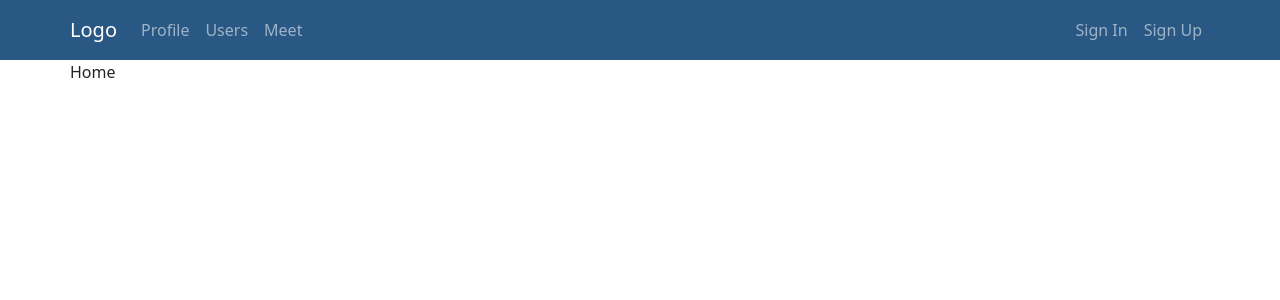
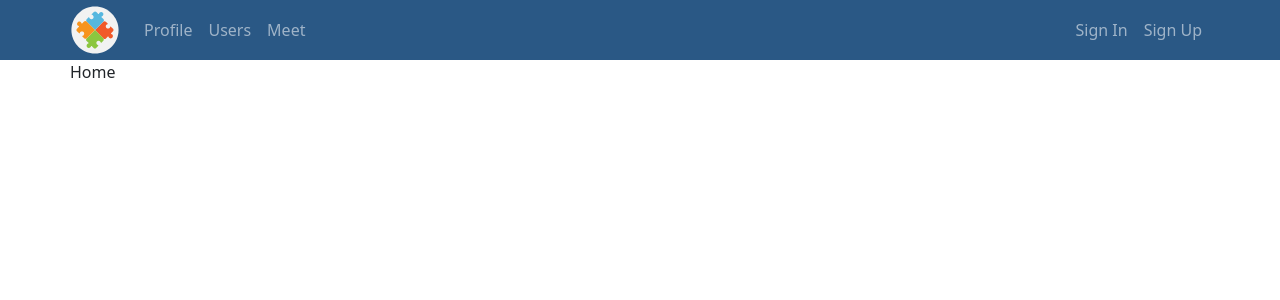
Before and after one commit to ReCoded-Org/capstone-turkey-love-thy-neighbour, a React (Create React App) app: page /home in a window 1280 px wide. Shown: the top 300 px of the page. Built offline with nearby package versions, Linux system fonts and the light colour scheme.

Commit message:
Add the logo to navbar

```diff
--- a/src/App.jsx
+++ b/src/App.jsx
@@ -9,6 +9,8 @@ import { BrowserRouter as Router, Switch, Route } from "react-router-dom";
 
 // components
 import NavBar from "./components/NavBar/NavBar";
+
+// containers
 import Home from "./containers/Home";
 import Profile from "./containers/Profile";
 import Users from "./containers/Users";
--- a/src/components/NavBar/NavBar.jsx
+++ b/src/components/NavBar/NavBar.jsx
@@ -8,6 +8,9 @@ import Navbar from "react-bootstrap/Navbar";
 // react-router-dom
 import { Link } from "react-router-dom";
 
+// utils
+import Logo from "../../utils/logo.svg";
+
 import "./NavBar.scss";
 
 function NavBar() {
@@ -15,7 +18,7 @@ function NavBar() {
     <Navbar collapseOnSelect expand="lg" variant="dark">
       <Container>
         <Link to="/home" className="navbar-brand">
-          Logo
+          <img src={Logo} alt="logo" />
         </Link>
         <Navbar.Toggle aria-controls="responsive-navbar-nav" />
         <Navbar.Collapse id="responsive-navbar-nav">
```
Also changed, not shown: src/utils/logo.svg.
